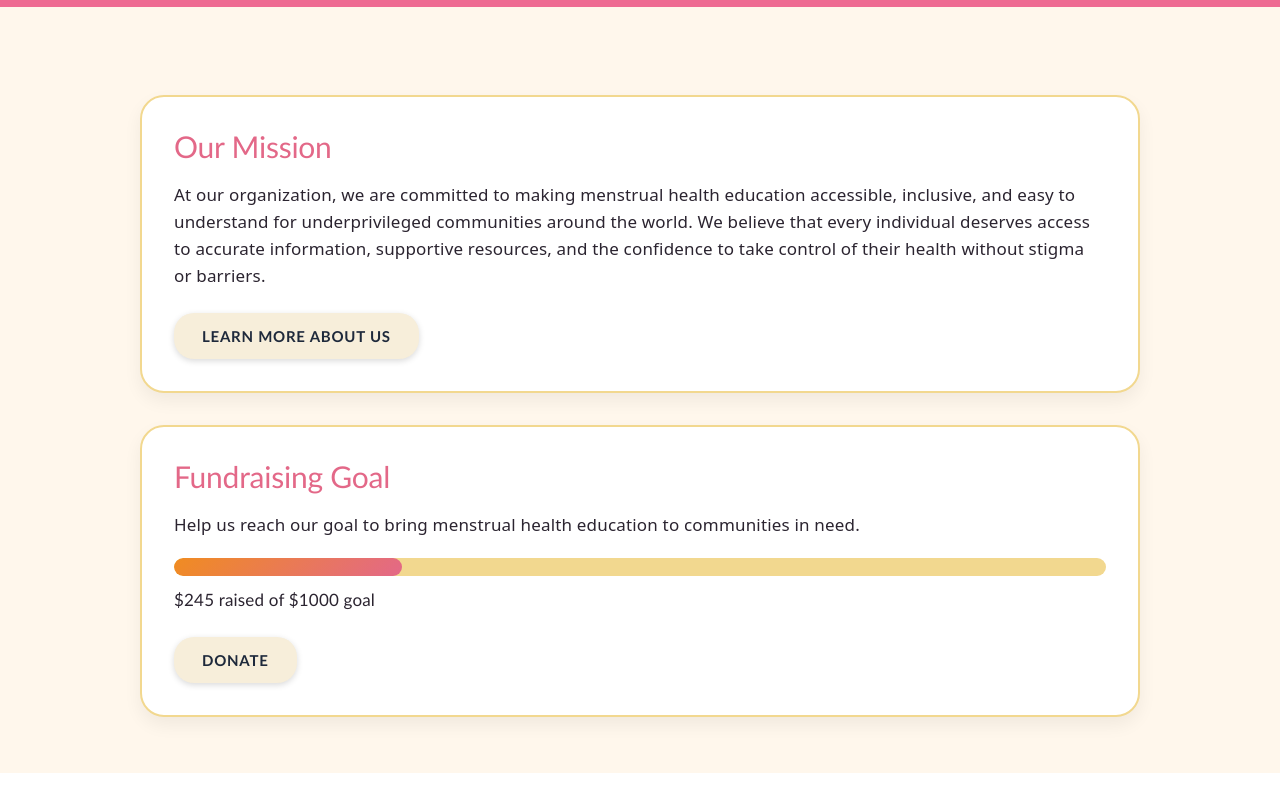
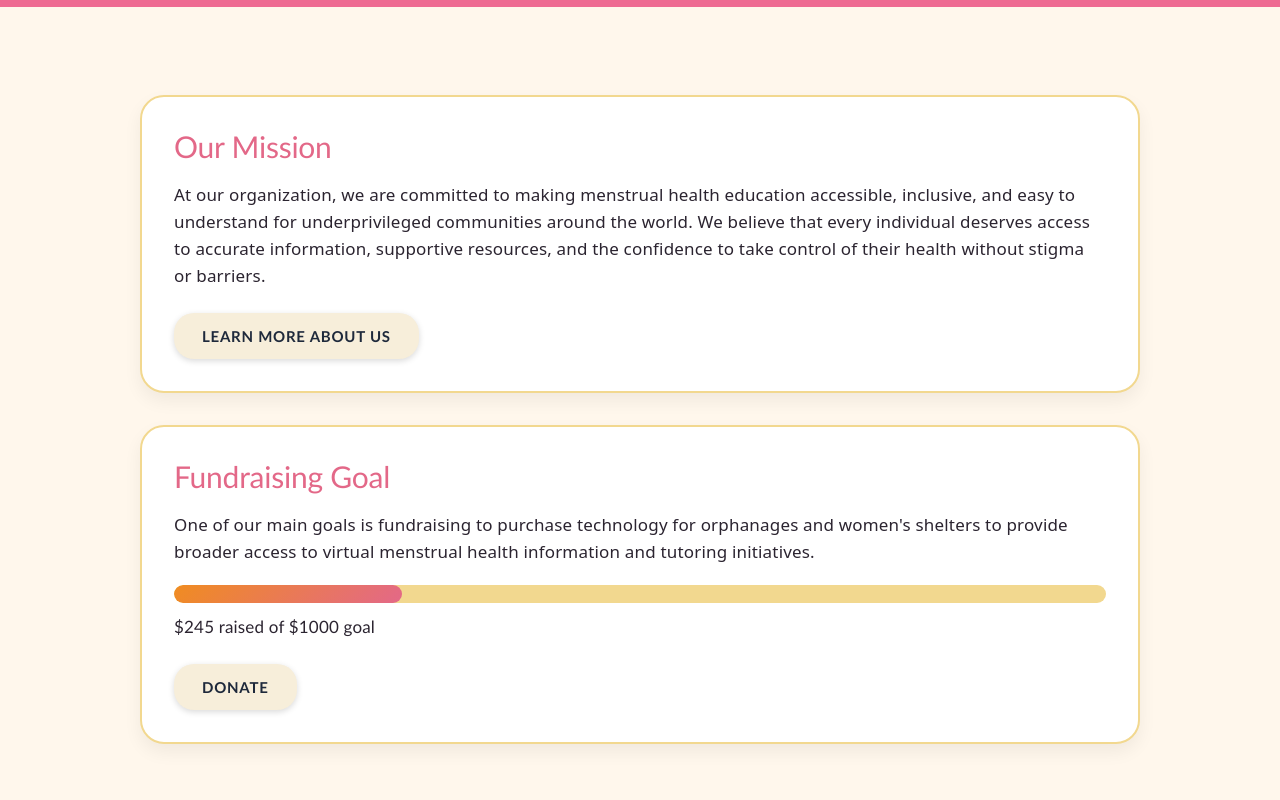
Before and after one commit to prithikaa-ks/clean-cycle-initiative, a React (Vite) app: page / in a window 1280 px wide. Shown: the part 875-1675 px from the top of the page. Before the commit the page ends 1648 px from the top, so only its background shows below. Built offline with nearby package versions, Linux system fonts and the light colour scheme.

Commit message:
fundraising update

```diff
--- a/src/pages/Home.jsx
+++ b/src/pages/Home.jsx
@@ -46,7 +46,10 @@ function Home() {
           <section className="guidance-section">
             <h2>Fundraising Goal</h2>
             <p style={{ marginBottom: '20px' }}>
-              Help us reach our goal to bring menstrual health education to communities in need.
+              One of our main goals is fundraising to purchase
+              technology for orphanages and women's shelters to provide
+              broader access to virtual menstrual health information and
+              tutoring initiatives.
             </p>
             <div className="tracker-bar-bg">
               <div className="tracker-bar-fill" style={{ width: `${percent}%` }} />
```
